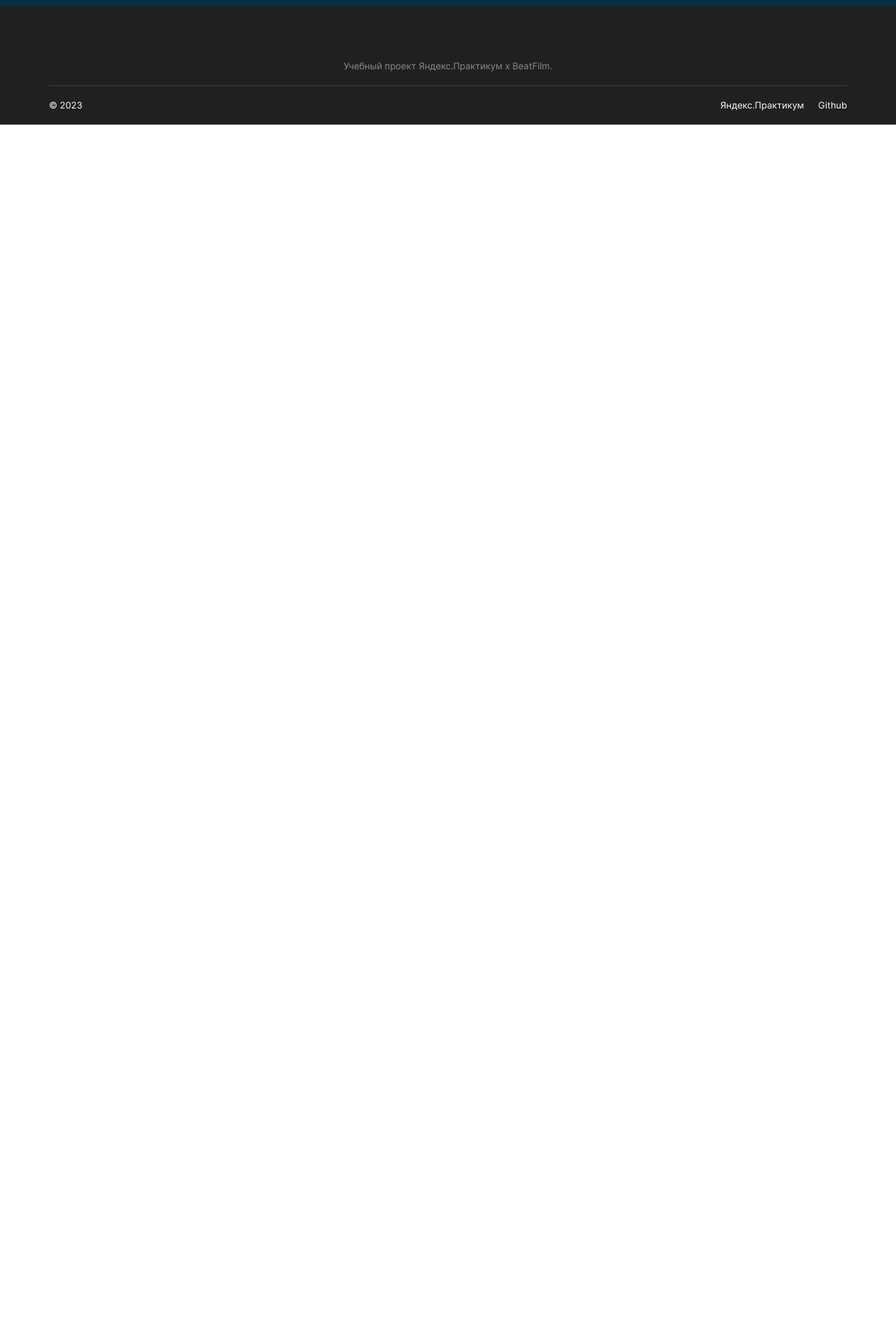
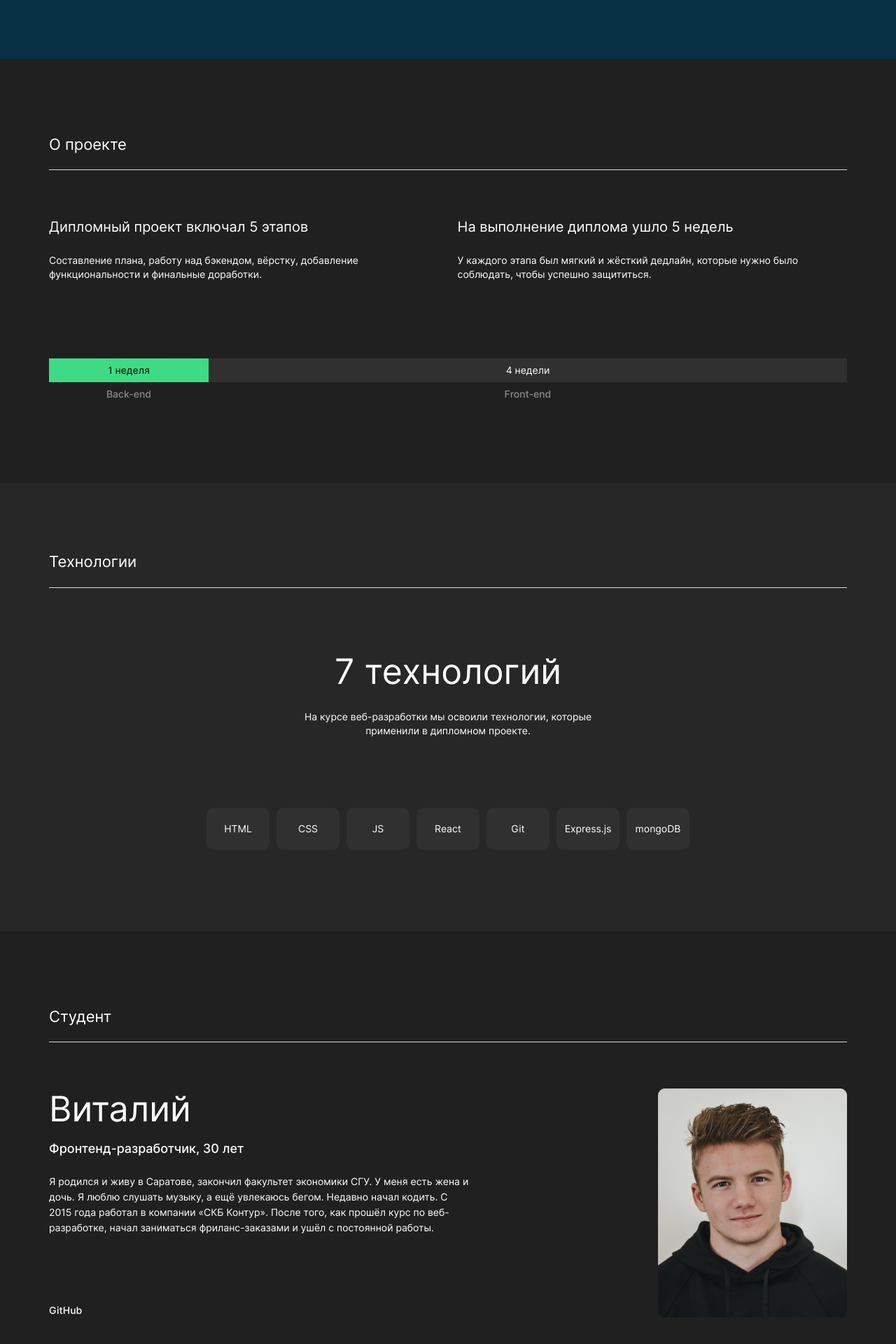
Before and after one commit to dv-loginov/movies-explorer-frontend, a React (Create React App) app: page / in a window 1280 px wide. Shown: the part 640-2560 px from the top of the page at 70% size. Before the commit the page ends 818 px from the top, so only its background shows below. Built offline with nearby package versions, Linux system fonts and the light colour scheme.

Commit message:
feat: add multiple sections

```diff
--- a/src/components/AboutMe/AboutMe.css
+++ b/src/components/AboutMe/AboutMe.css
@@ -0,0 +1,136 @@
+.about-me__content {
+  display: flex;
+  justify-content: space-between;
+  margin-top: 66px;
+  gap: 20px;
+}
+
+.about-me__info {
+  max-width: 600px;
+}
+
+.about-me__name,
+.about-me__title,
+.about-me__subtitle {
+  margin: 0;
+}
+
+.about-me__name {
+  font-size: 50px;
+  font-weight: 400;
+  line-height: 58px;
+}
+
+.about-me__title {
+  margin-top: 18px;
+  font-size: 18px;
+  font-weight: 500;
+  line-height: 20px;
+}
+
+.about-me__subtitle {
+  margin-top: 26px;
+  font-size: 14px;
+  font-weight: 400;
+  line-height: 22px;
+}
+
+.about-me__link {
+  margin-top: 99px;
+  text-decoration: none;
+  color: #FFF;
+  font-size: 14px;
+  font-weight: 500;
+  transition: opacity 250ms ease-out;
+  display: block;
+}
+
+.about-me__link:hover {
+  opacity: .7;
+}
+
+.about-me__photo {
+  width: 270px;
+  height: 327px;
+}
+
+@media screen and (max-width: 768px) {
+  .about-me__name {
+    font-size: 40px;
+    line-height: 40px;
+  }
+
+  .about-me__title {
+    margin-top: 16px;
+    font-size: 12px;
+    font-weight: 500;
+    line-height: 18px;
+  }
+
+  .about-me__subtitle {
+    margin-top: 20px;
+    font-size: 12px;
+    line-height: 18px;
+  }
+
+  .about-me__info {
+    max-width: 364px;
+  }
+
+  .about-me__photo {
+    width: 255px;
+    height: 307px;
+  }
+
+  .about-me__link {
+    margin-top: 87px;
+  }
+}
+
+@media screen and (max-width: 460px) {
+  .about-me__content {
+    flex-direction: column;
+  }
+  .about-me__photo {
+    align-self: center;
+    order: 1;
+  }
+
+  .about-me__info {
+    order: 2;
+  }
+}
+
+@media screen and (max-width: 320px) {
+  .about-me__content {
+    margin-top: 60px;
+  }
+
+
+  .about-me__name {
+    margin-top: 40px;
+    font-size: 30px;
+  }
+
+  .about-me__title {
+    margin-top: 20px;
+    font-size: 11px;
+    font-weight: 500;
+    line-height: 16px;
+  }
+
+  .about-me__subtitle {
+    font-size: 11px;
+    line-height: 16px;
+  }
+
+  .about-me__link {
+    margin-top: 40px;
+  }
+
+  .about-me__photo {
+    width: 292px;
+    height: 352px;
+  }
+
+}
--- a/src/components/AboutMe/AboutMe.js
+++ b/src/components/AboutMe/AboutMe.js
@@ -0,0 +1,27 @@
+import './AboutMe.css';
+import HeaderSection from '../HeaderSection/HeaderSection';
+import photo from '../../images/photo.png';
+const AboutMe = () => {
+  return (
+    <div className='about-me'>
+      <HeaderSection name='Студент'/>
+      <div className="about-me__content">
+        <div className="about-me__info">
+          <h2 className="about-me__name">Виталий</h2>
+          <h3 className="about-me__title">Фронтенд-разработчик, 30 лет</h3>
+          <h4 className="about-me__subtitle">Я родился и живу в Саратове,
+            закончил факультет экономики СГУ. У меня есть жена
+            и дочь. Я люблю слушать музыку, а ещё увлекаюсь бегом.
+            Недавно начал кодить. С 2015 года работал в компании «СКБ Контур».
+            После того, как прошёл курс по веб-разработке, начал заниматься
+            фриланс-заказами и ушёл с постоянной работы.
+          </h4>
+          <a href="/" className="about-me__link">GitHub</a>
+        </div>
+        <img className="about-me__photo" src={photo} alt="фото"/>
+      </div>
+    </div>
+  );
+};
+
+export default AboutMe;
--- a/src/components/AboutProject/AboutProject.css
+++ b/src/components/AboutProject/AboutProject.css
@@ -1,15 +1,89 @@
 .about-project {
-  background-color: #202020;
+}
+
+.about-project__cards {
+  display: flex;
+  margin-top: 70px;
+  gap: 40px;
+}
+
+.about-project__card {
+
+}
+
+.about-project__card-title {
+  margin: 0;
+  font-size: 20px;
+  font-weight: 400;
+}
+
+.about-project__card-subtitle {
+  font-size: 14px;
+  font-weight: 400;
+  line-height: 20px;
+  margin: 26px 0 0 0;
+}
+
+.about-project__lasting,
+.about-project__naming {
+  display: flex;
+}
+
+.about-project__lasting {
+  font-size: 14px;
+  font-weight: 400;
+  background-color: #303030;
+  color: #FFF;
+  margin-top: 110px;
+}
+
+.about-project__naming {
+  font-size: 14px;
+  font-weight: 500;
+  color: #8B8B8B;
+}
+
+.about-project__cell {
   display: flex;
   justify-content: center;
+  width: 100%;
+  padding: 9px 0;
 }
 
-.about-project__container {
-  max-width: 1140px;
-  min-width: 320px;
-  width: 100%;
-  /*display: flex;*/
-  /*justify-content: space-between;*/
-  margin-top: 110px;
-  padding-bottom: 110px;
+.about-project__cell_short {
+  max-width: 228px;
 }
+
+.about-project__cell_colored {
+  background-color: #3DDC84;
+  color: #000;
+}
+
+@media screen and (max-width: 800px) {
+  .about-project__cell_short {
+    max-width: 140px;
+  }
+}
+
+@media screen and (max-width: 600px) {
+  .about-project__cards {
+    margin-top: 60px;
+    gap: 56px;
+    flex-direction: column;
+  }
+  .about-project__card-title {
+    font-size: 18px;
+  }
+
+  .about-project__card-subtitle {
+    font-size: 11px;
+    line-height: 16px;
+    margin: 16px 0 0 0;
+  }
+}
+
+@media screen and (max-width: 500px) {
+  .about-project__cell_short {
+    max-width: 100px;
+  }
+}
--- a/src/components/AboutProject/AboutProject.js
+++ b/src/components/AboutProject/AboutProject.js
@@ -1,13 +1,39 @@
 import './AboutProject.css';
+import HeaderSection from '../HeaderSection/HeaderSection';
 
 const AboutProject = () => {
   return (
-    <section className='about-project'>
-      <div className="about-project__container">
-
+    <div className="about-project">
+      <HeaderSection name='О проекте'/>
+      <div className="about-project__cards">
+        <div className="about-project__card">
+          <h3 className="about-project__card-title">
+            Дипломный проект включал 5 этапов
+          </h3>
+          <h4 className="about-project__card-subtitle">
+            Составление плана, работу над бэкендом, вёрстку,
+            добавление функциональности и финальные доработки.
+          </h4>
+        </div>
+        <div className="about-project__card">
+          <h3 className="about-project__card-title">
+            На выполнение диплома ушло 5 недель
+          </h3>
+          <h4 className="about-project__card-subtitle">
+            У каждого этапа был мягкий и жёсткий дедлайн,
+            которые нужно было соблюдать, чтобы успешно защититься.
+          </h4>
+        </div>
       </div>
-
-    </section>
+      <div className="about-project__lasting">
+        <div className="about-project__cell about-project__cell_short about-project__cell_colored">1 неделя</div>
+        <div className="about-project__cell">4 недели</div>
+      </div>
+      <div className="about-project__naming">
+        <div className="about-project__cell about-project__cell_short">Back-end</div>
+        <div className="about-project__cell">Front-end</div>
+      </div>
+    </div>
   );
 };
 
--- a/src/components/Header/Header.css
+++ b/src/components/Header/Header.css
@@ -3,6 +3,7 @@
   display: flex;
   justify-content: center;
   flex: 0 0 auto;
+  position: fixed;
 }
 
 .header__container {
--- a/src/components/Main/Main.js
+++ b/src/components/Main/Main.js
@@ -3,10 +3,10 @@ import Header from '../Header/Header';
 import Footer from '../Footer/Footer';
 import Section from '../Section/Section'
 import Promo from '../Promo/Promo';
-// import AboutProject from '../AboutProject/AboutProject';
-
-
-
+import AboutProject from '../AboutProject/AboutProject';
+import Techs from '../Techs/Techs';
+import AboutMe from '../AboutMe/AboutMe';
+import Portfolio from '../Portfolio/Portfolio';
 
 const Main = () => {
   return (
@@ -17,9 +17,19 @@ const Main = () => {
           <Promo />
         </Section>
         <Section name = 'about-project'>
+          <AboutProject />
         </Section>
-        {/*<Promo />*/}
-        {/*<AboutProject />*/}
+        <Section name = 'techs'>
+          <Techs />
+        </Section>
+        <Section name = 'about-me'>
+          <AboutMe />
+        </Section>
+        <Section name = 'portfolio'>
+          <Portfolio />
+        </Section>
+
+
       </main>
       <Footer />
     </>
--- a/src/components/Section/Section.css
+++ b/src/components/Section/Section.css
@@ -1,35 +1,97 @@
 .section {
-    display: flex;
-    justify-content: center;
+  display: flex;
+  justify-content: center;
 }
 
 .section__container {
-    max-width: 1140px;
-    min-width: 320px;
-    width: 100%;
+  max-width: 1140px;
+  width: 100%;
+  box-sizing: border-box;
 }
 
 .section_promo {
   background-color: #073042;
-  padding: 75px 0;
+  padding: 150px 0;
 }
 
-.section_about-project {}
+.section_about-project {
+  background-color: #202020;
+  padding: 110px 0;
+}
+
+.section_techs {
+  background-color: #272727;
+  padding: 100px 0;
+}
+
+.section_about-me {
+  background-color: #202020;
+  padding: 110px 0 50px 0;
+}
+
+.section_portfolio {
+  background-color: #202020;
+  padding: 50px 0 125px 0;
+}
 
 @media screen and (max-width: 1139px) {
+  .section_promo,
+  .section_about-project,
+  .section_techs,
+  .section_about-me,
+  .section_portfolio {
+    padding-left: 30px;
+    padding-right: 30px;
+  }
+
   .section_promo {
-    padding: 75px 30px 75px 30px;
+    padding-top: 150px;
+    padding-bottom: 75px;
+  }
+
+  .section_about-project {
+    padding-top: 90px;
+    padding-bottom: 90px;
   }
 }
 
 @media screen and (max-width: 1100px) {
   .section_promo {
-    padding: 140px 0 75px 0;
+    padding: 225px 0 75px 0;
+  }
+
+  .section_techs,
+  .section_about-me {
+    padding-top: 90px;
+    padding-bottom: 90px;
   }
 }
 
 @media screen and (max-width: 500px) {
   .section_promo {
-    padding: 70px 0 30px 0;
+    padding: 145px 0 30px 0;
+  }
+
+  .section_about-project {
+    padding: 70px 18px;
+  }
+
+  .section_techs {
+    padding: 60px 18px 70px 18px;
+  }
+
+  .section_about-me {
+    padding: 70px 14px 70px 14px;
+  }
+
+}
+
+@media screen and (max-width: 320px) {
+  .section_promo,
+  .section_about-project,
+  .section_techs,
+  .section_about-me,
+  .section_portfolio {
+    background-color: #202020;
   }
 }
--- a/src/components/Techs/Techs.css
+++ b/src/components/Techs/Techs.css
@@ -0,0 +1,86 @@
+.techs {
+}
+
+.techs__title {
+  margin: 90px 0 0 0;
+  text-align: center;
+  font-size: 50px;
+  font-weight: 400;
+  line-height: 58px;
+}
+
+.techs__subtitle {
+  margin: 26px auto 0 auto;
+  text-align: center;
+  font-size: 14px;
+  font-weight: 400;
+  line-height: 20px;
+  max-width: 460px;
+}
+
+.techs__list {
+  margin-top: 100px;
+  padding: 0;
+  list-style: none;
+  display: flex;
+  width: 100%;
+  justify-content: center;
+  gap: 10px;
+}
+
+.techs__list-item {
+  font-size: 14px;
+  font-weight: 400;
+  width: 90px;
+  height: 60px;
+  display: flex;
+  justify-content: center;
+  align-items: center;
+  background-color: #303030;
+  border-radius: 10px;
+}
+
+@media screen and (max-width: 768px) {
+  .techs__title {
+    margin-top: 80px;
+  }
+
+  .techs__subtitle {
+    margin-top: 22px;
+    font-size: 12px;
+    line-height: 18px;
+  }
+
+  .techs__list-item {
+    font-size: 12px;
+    width: 84px;
+    height: 57px;
+  }
+
+}
+
+@media screen and (max-width: 640px) {
+  .techs__title {
+    margin-top: 60px;
+    font-size: 30px;
+  }
+
+  .techs__subtitle {
+    margin-top: 24px;
+    font-size: 11px;
+    line-height: 16px;
+  }
+
+  .techs__list {
+    margin: 50px auto 0 auto;
+    flex-wrap: wrap;
+    max-width: 400px;
+    justify-content: space-between;
+  }
+}
+
+@media screen and (max-width: 331px) {
+  .techs__list {
+    max-width: 178px;
+  }
+}
--- a/src/components/Techs/Techs.js
+++ b/src/components/Techs/Techs.js
@@ -0,0 +1,26 @@
+import './Techs.css';
+import HeaderSection from '../HeaderSection/HeaderSection';
+
+const Techs = () => {
+  return (
+    <div className='techs'>
+      <HeaderSection name='Технологии' />
+      <h2 className="techs__title">7 технологий</h2>
+      <h3 className="techs__subtitle">
+        На курсе веб-разработки мы освоили технологии, которые применили
+        в дипломном проекте.
+      </h3>
+      <ul className="techs__list">
+        <li className="techs__list-item">HTML</li>
+        <li className="techs__list-item">CSS</li>
+        <li className="techs__list-item">JS</li>
+        <li className="techs__list-item">React</li>
+        <li className="techs__list-item">Git</li>
+        <li className="techs__list-item">Express.js</li>
+        <li className="techs__list-item">mongoDB</li>
+      </ul>
+    </div>
+  );
+};
+
+export default Techs;
```
Also changed, not shown: src/components/HeaderSection/HeaderSection.css (+7 -0 lines), src/components/Portfolio/Portfolio.js (+11 -0 lines), src/components/Promo/Promo.css (+0 -10 lines), src/images/photo.png (added).
